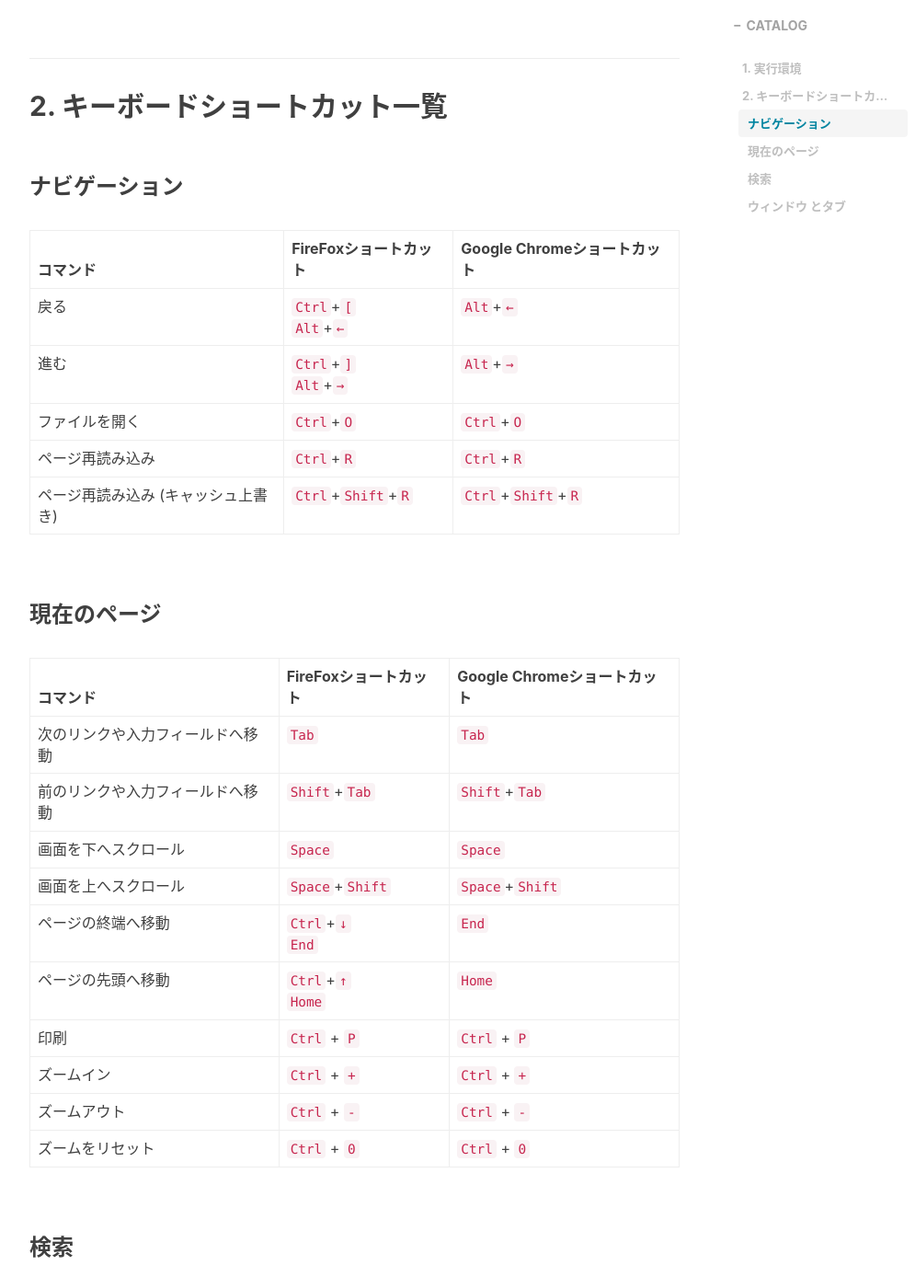
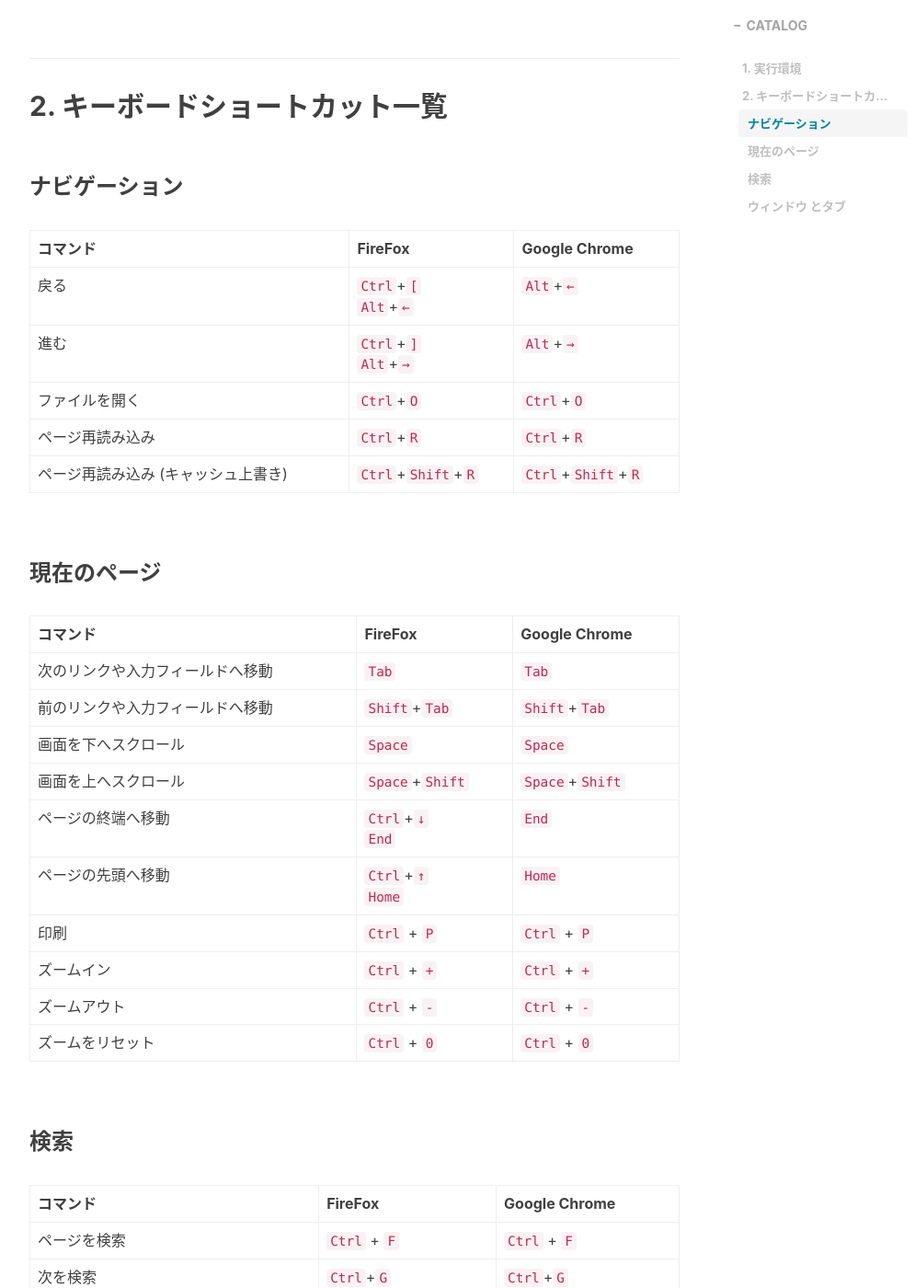
Before and after one commit to RyoNakagami/RyoNakagami.github.io, a Jekyll site: the page built from _posts/2021-03-30-shortcutkeys-tips-webbrowser.md, in a window 1280 px wide and 1400 px high, scrolled down 1379 px. Shown: the whole window at 92% size, without its empty margins (233-1228 px from the left). Built offline with Jekyll 4.4.1, drawn with Linux system fonts in a browser that asks for light colours; nearby versions of some CDN libraries; comment, search, counter and statistics services are not loaded; some of the changed text lies outside the part shown.

Commit message:
FIX: POST ON 20210330 shortcutkeys

```diff
--- a/_posts/2021-03-30-shortcutkeys-tips-webbrowser.md
+++ b/_posts/2021-03-30-shortcutkeys-tips-webbrowser.md
@@ -45,7 +45,7 @@ tags:
 ## 2. キーボードショートカット一覧
 ### ナビゲーション
 
-|コマンド|FireFoxショートカット|Google Chromeショートカット|
+|コマンド|FireFox|Google Chrome|
 |---|---|---|
 |戻る|`Ctrl`+`[`<br>`Alt`+`←`|`Alt`+`←`|
 |進む|`Ctrl`+`]`<br>`Alt`+`→`|`Alt`+`→`|
@@ -55,7 +55,7 @@ tags:
 
 ### 現在のページ
 
-|コマンド|FireFoxショートカット|Google Chromeショートカット|
+|コマンド|FireFox|Google Chrome|
 |---|---|---|
 |次のリンクや入力フィールドへ移動 |`Tab`|`Tab`|
 |前のリンクや入力フィールドへ移動 |`Shift`+`Tab`|`Shift`+`Tab`|
@@ -70,7 +70,7 @@ tags:
 
 ### 検索
 
-|コマンド|FireFoxショートカット|Google Chromeショートカット|
+|コマンド|FireFox|Google Chrome|
 |---|---|---|
 |ページを検索| 	`Ctrl` + `F`|`Ctrl` + `F`|
 |次を検索|`Ctrl`+`G`|`Ctrl`+`G`|
@@ -81,7 +81,7 @@ tags:
 
 ### ウィンドウ とタブ
 
-|コマンド|FireFoxショートカット|Google Chromeショートカット|
+|コマンド|FireFox|Google Chrome|
 |---|---|---|
 |タブを閉じる| 	`Ctrl` + `W`|`Ctrl` + `W`|
 |ウィンドウ を閉じる |`Ctrl` + `Shift` +`W`|`Ctrl` + `Shift` +`W`|
```
